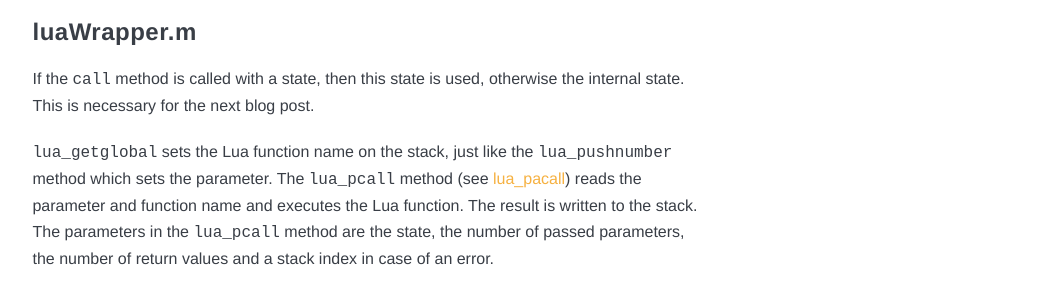
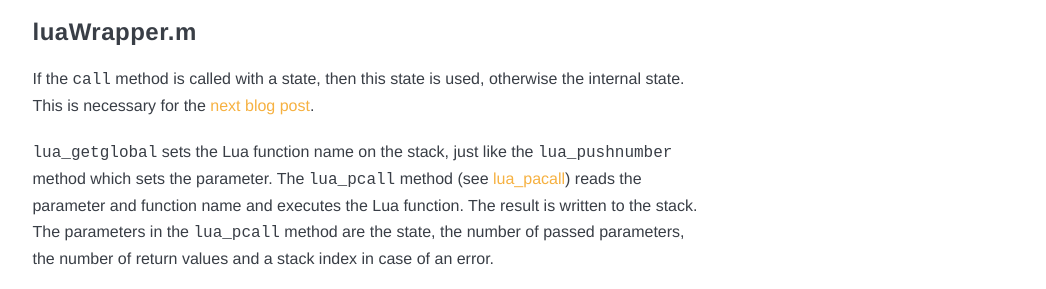
Before and after one commit to choas/choas.github.io, a Jekyll site: the page built from _posts/2019-12-29-factorial-calculation-with-lua-and-swift.md, in a window 1280 px wide and 900 px high, scrolled down 2514 px. Shown: the part 190-479 px from the top of the window, without its empty margins (225-1271 px from the left). Built offline with Jekyll 4.4.1, drawn with Linux system fonts in a browser that asks for light colours; nearby versions of some CDN libraries; part of the change alters nothing that is shown.

```diff
--- a/_posts/2019-12-29-factorial-calculation-with-lua-and-swift.md
+++ b/_posts/2019-12-29-factorial-calculation-with-lua-and-swift.md
@@ -58,7 +58,7 @@ Insert the following code into the __luaWrapper.h__ file before `@end`:
 
 ### luaWrapper.m
 
-If the `call` method is called with a state, then this state is used, otherwise the internal state. This is necessary for the next blog post.
+If the `call` method is called with a state, then this state is used, otherwise the internal state. This is necessary for the [next blog post](/2019/12/30/recursive-calls-between-lua-and-swift/).
 
 `lua_getglobal` sets the Lua function name on the stack, just like the `lua_pushnumber` method which sets the parameter. The `lua_pcall` method (see [lua\_pacall](https://www.lua.org/manual/5.3/manual.html#lua_call)) reads the parameter and function name and executes the Lua function. The result is written to the stack. The parameters in the `lua_pcall` method are the state, the number of passed parameters, the number of return values and a stack index in case of an error.
 
```
